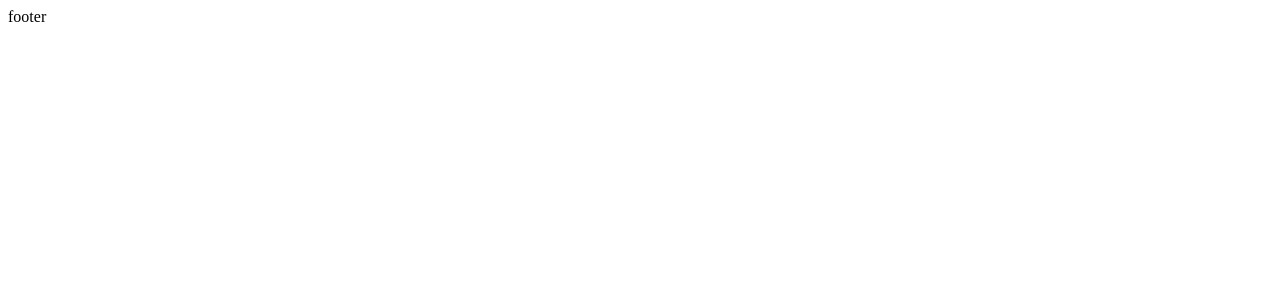
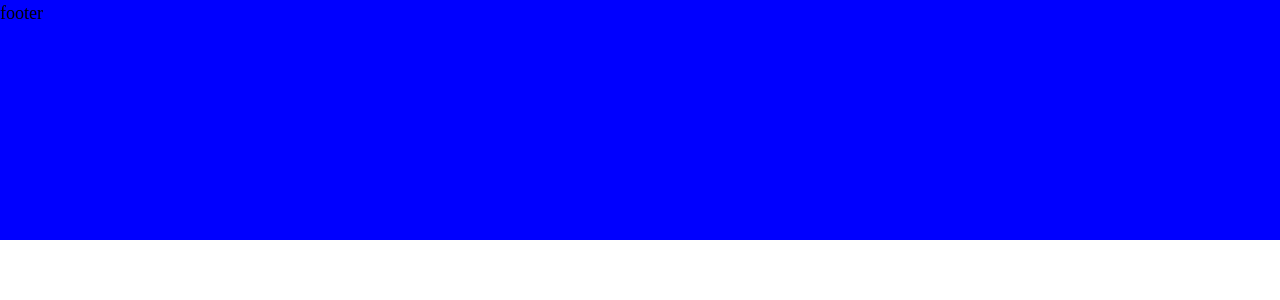
Before and after one commit to MarwenLabidi/footer-Audiophile-Shop, a React (Vite) app: page / in a window 1280 px wide. Shown: the top 300 px of the page. Built offline with nearby package versions, Linux system fonts and the light colour scheme.

Commit message:
💄 Updating style files : setup styled componets

```diff
--- a/package.json
+++ b/package.json
@@ -10,7 +10,8 @@
   },
   "dependencies": {
     "react": "^18.2.0",
-    "react-dom": "^18.2.0"
+    "react-dom": "^18.2.0",
+    "styled-components": "^5.3.6"
   },
   "devDependencies": {
     "@types/react": "^18.0.24",
--- a/src/App.jsx
+++ b/src/App.jsx
@@ -1,8 +1,15 @@
-import { useState } from "react";
 
+import { StyledFooter } from './setup/styled-components/styled_component';
+import GlobalStyle from './setup/styled-components/GlobalStyle';
 function App() {
 
-        return <div className='App'>footer</div>;
+        return  (
+
+         <>
+        <GlobalStyle />
+        <StyledFooter>footer</StyledFooter>
+    </>
+    );
 }
 
 export default App;
--- /dev/null
+++ b/src/setup/styled-components/GlobalStyle.jsx
@@ -0,0 +1,83 @@
+import { createGlobalStyle } from "styled-components";
+const GlobalStyle = createGlobalStyle`
+body{
+    font-size:18px;
+    /* background-color: red; */
+
+  };
+
+/* Box sizing rules */
+*,
+*::before,
+*::after {
+  box-sizing: border-box;
+}
+
+/* Remove default margin */
+body,
+h1,
+h2,
+h3,
+h4,
+p,
+figure,
+blockquote,
+dl,
+dd {
+  margin: 0;
+}
+
+/* Remove list styles on ul, ol elements with a list role, which suggests default styling will be removed */
+ul,
+ol {
+  list-style: none;
+}
+
+/* Set core root defaults */
+html:focus-within {
+  scroll-behavior: smooth;
+}
+
+/* Set core body defaults */
+body {
+  text-rendering: optimizeSpeed;
+  line-height: 1.5;
+}
+
+/* A elements that don't have a class get default styles */
+a:not([class]) {
+  text-decoration-skip-ink: auto;
+}
+
+/* Make images easier to work with */
+img,
+picture {
+  max-width: 100%;
+  display: block;
+}
+
+/* Inherit fonts for inputs and buttons */
+input,
+button,
+textarea,
+select {
+  font: inherit;
+}
+
+/* Remove all animations, transitions and smooth scroll for people that prefer not to see them */
+@media (prefers-reduced-motion: reduce) {
+  html:focus-within {
+  scroll-behavior: auto;
+  }
+
+  *,
+  *::before,
+  *::after {
+    animation-duration: 0.01ms !important;
+    animation-iteration-count: 1 !important;
+    transition-duration: 0.01ms !important;
+    scroll-behavior: auto !important;
+  }
+}
+`;
+export default GlobalStyle;
--- /dev/null
+++ b/src/setup/styled-components/styled_component.js
@@ -0,0 +1,7 @@
+import styled, { css} from "styled-components";
+
+
+export const StyledFooter = styled.footer`
+background-color: blue;
+height:30vh;
+`
```
Also changed, not shown: 1 other file (tests, documents, lock files or other folders).
